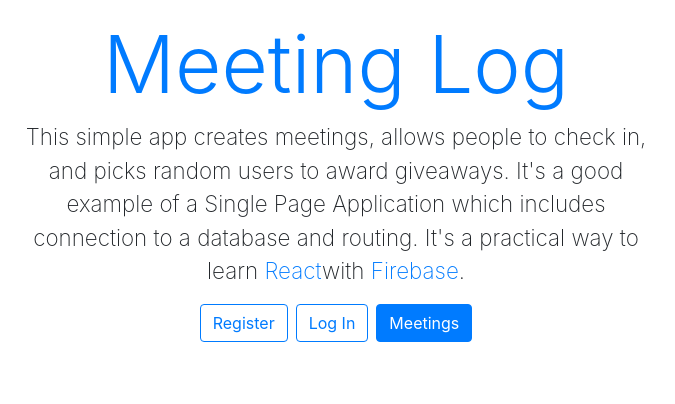
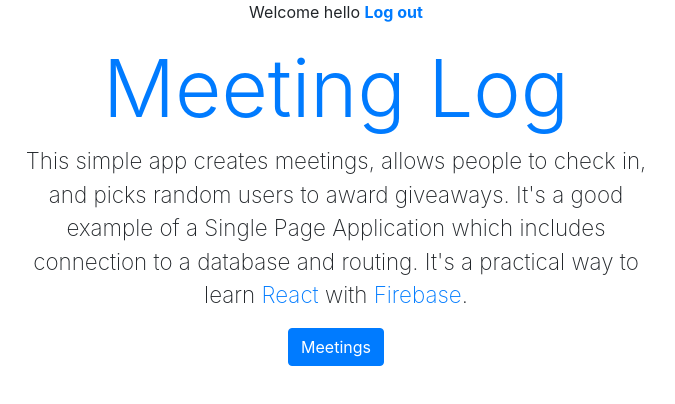
Before and after one commit to pjkboi/AnimeTracker, a React (Create React App) app: page / in a window 1280 px wide. Shown: the top 404 px of the page, without its empty margins (304-979 px from the left). Built offline with nearby package versions, Linux system fonts and the light colour scheme.

Commit message:
adding welcome page and conditional rendering

```diff
--- a/src/App.js
+++ b/src/App.js
@@ -1,10 +1,21 @@
 import Home from './Home.js';
+import Welcome from './Welcome.js';
 import './App.css';
 import 'bootstrap/dist/css/bootstrap.css';
+import { useState } from 'react';
 
 function App() {
+
+  const user = "hello";
+
   return (
-    <Home />
+    <>
+
+      <Welcome user={user} />
+      <Home user={user} />
+
+    </>
+
   );
 }
 
--- a/src/Home.js
+++ b/src/Home.js
@@ -1,7 +1,7 @@
 
 import 'bootstrap/dist/css/bootstrap.css';
 
-function Home() {
+function Home({user}) {
 
     const bigLetter = {
         fontSize: 1.4 + 'em',
@@ -20,19 +20,25 @@ function Home() {
         in, and picks random users to award giveaways. It's a
         good example of a Single Page Application which includes
         connection to a database and routing. It's a practical
-        way to learn <a href="https://reactjs.org/">React</a>
+        way to learn <a href="https://reactjs.org/">React</a> {" "}
         with <a href="https://firebase.google.com">Firebase</a>.
       </p>
-
-      <a href="/register" className="btn btn-outline-primary mr-2">
+        {user === null ? (
+            <>
+            <a href="/register" className="btn btn-outline-primary mr-2">
         Register
       </a>
       <a href="/login" className="btn btn-outline-primary mr-2">
         Log In
       </a>
-      <a href="/meetings" className="btn btn-primary">
+      </>
+        ):<></>}
+
+      {user && (
+          <a href="/meetings" className="btn btn-primary">
         Meetings
       </a>
+      )}
     </div>
   </div>
 </div>
--- /dev/null
+++ b/src/Welcome.js
@@ -0,0 +1,19 @@
+
+import 'bootstrap/dist/css/bootstrap.css';
+
+function Welcome ({user}) {
+
+    const bigLetter = {
+        fontSize: 1.4 + 'em',
+        fontWeight: 200
+    }
+
+    return (
+    <div className="container text-center">
+        Welcome {user}{" "}
+        <a href="/" className="font-weight-bold text-pr">Log out</a>
+    </div>
+  );
+}
+
+export default Welcome;
```
